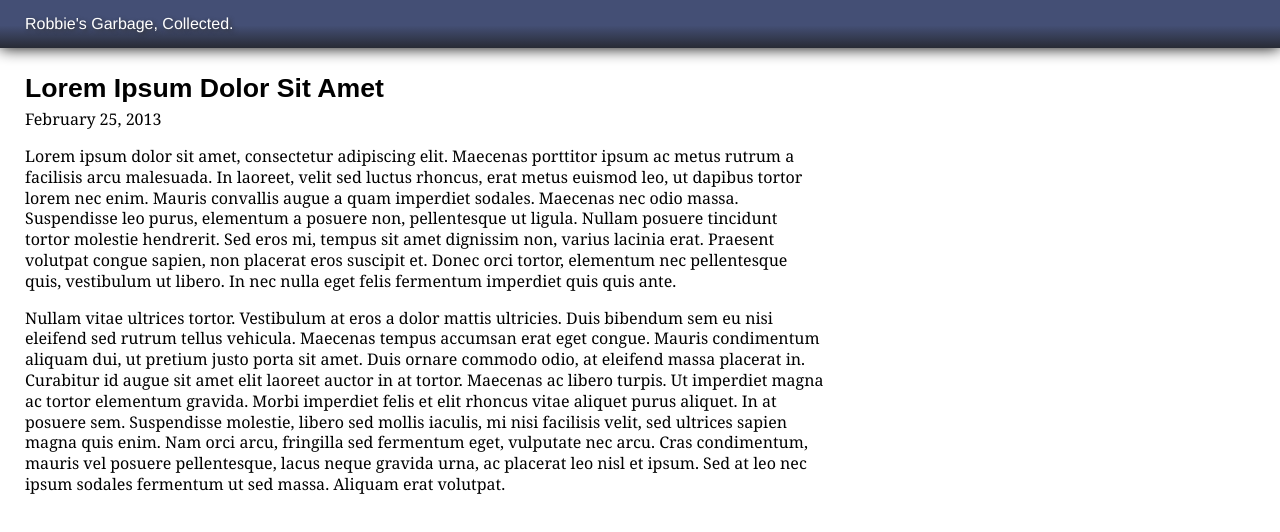
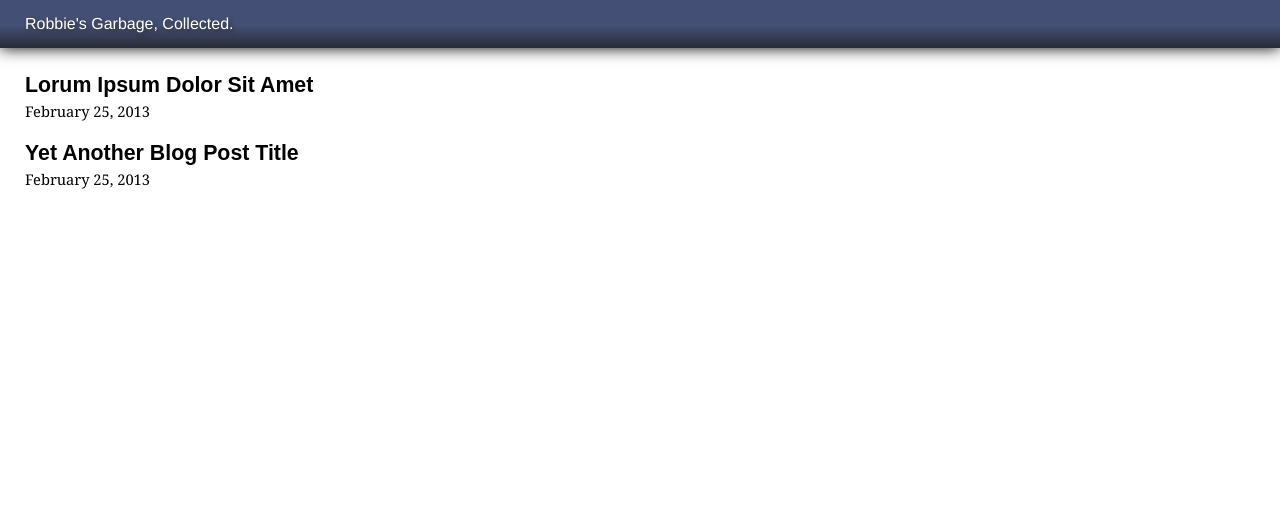
Before and after one commit to robbiev/robbiev.github.com, a plain HTML site: page index.html in a window 1280 px wide. Drawn offline with Linux system fonts and the light colour scheme.

Commit message:
example home page

```diff
--- a/index.html
+++ b/index.html
@@ -8,20 +8,14 @@
     <div class="body">
       <div class="header">
         <div class="title">
-          Robbie&#39;s Garbage, Collected.
+          <a href="">Robbie&#39;s Garbage, Collected.</a>
         </div>
       </div>
-      <div class="blog">
-        <h1>Lorem Ipsum Dolor Sit Amet</h1>
+      <div class="home">
+        <h2><a href="post.html">Lorum Ipsum Dolor Sit Amet</a></h2>
         <div class="date">February 25, 2013</div>
-        <div class="entry">
-          <p>
-          Lorem ipsum dolor sit amet, consectetur adipiscing elit. Maecenas porttitor ipsum ac metus rutrum a facilisis arcu malesuada. In laoreet, velit sed luctus rhoncus, erat metus euismod leo, ut dapibus tortor lorem nec enim. Mauris convallis augue a quam imperdiet sodales. Maecenas nec odio massa. Suspendisse leo purus, elementum a posuere non, pellentesque ut ligula. Nullam posuere tincidunt tortor molestie hendrerit. Sed eros mi, tempus sit amet dignissim non, varius lacinia erat. Praesent volutpat congue sapien, non placerat eros suscipit et. Donec orci tortor, elementum nec pellentesque quis, vestibulum ut libero. In nec nulla eget felis fermentum imperdiet quis quis ante.
-          </p>
-          <p>
-          Nullam vitae ultrices tortor. Vestibulum at eros a dolor mattis ultricies. Duis bibendum sem eu nisi eleifend sed rutrum tellus vehicula. Maecenas tempus accumsan erat eget congue. Mauris condimentum aliquam dui, ut pretium justo porta sit amet. Duis ornare commodo odio, at eleifend massa placerat in. Curabitur id augue sit amet elit laoreet auctor in at tortor. Maecenas ac libero turpis. Ut imperdiet magna ac tortor elementum gravida. Morbi imperdiet felis et elit rhoncus vitae aliquet purus aliquet. In at posuere sem. Suspendisse molestie, libero sed mollis iaculis, mi nisi facilisis velit, sed ultrices sapien magna quis enim. Nam orci arcu, fringilla sed fermentum eget, vulputate nec arcu. Cras condimentum, mauris vel posuere pellentesque, lacus neque gravida urna, ac placerat leo nisl et ipsum. Sed at leo nec ipsum sodales fermentum ut sed massa. Aliquam erat volutpat.
-          </p>
-        </div>
+        <h2><a href="post.html">Yet Another Blog Post Title</a></h2>
+        <div class="date">February 25, 2013</div>
       </div>
     </div>
   </body>
--- a/style.css
+++ b/style.css
@@ -2,6 +2,10 @@ body {
   font-family: Georgia, serif;
   font-size: 12pt;
   margin: 0px;
+}
+
+a {
+  text-decoration: none;
 }
 
 .body {
@@ -9,8 +13,6 @@ body {
 
 .header {
   background-color: #303546;
-  padding-top: 15px;
-  padding-bottom: 15px;
   box-shadow: 0px 0px 15px;
   background-image: linear-gradient(bottom, rgb(68,79,117) 47%, rgb(40,43,53) 0%);
   background-image: -o-linear-gradient(bottom, rgb(68,79,117) 47%, rgb(40,43,53) 0%);
@@ -35,7 +37,14 @@ body {
   color: white;
 }
 
-.blog {
+.title a {
+  padding-top: 15px;
+  padding-bottom: 15px;
+  color: white;
+  display: block;
+}
+
+.blog, .home {
   margin: 25px 25px 25px 25px;
   width: 50em;
 }
@@ -51,8 +60,26 @@ body {
   line-height: 1.3em;
 }
 
+.home .date {
+  font-size: 11pt;
+  margin-top: 0.2em;
+  margin-bottom: 1.4em;
+}
+
+.home a:link {
+  color: black;
+}
+
+h1, h2 {
+  font-family: Arial, sans-serif;
+}
+
 h1 {
   margin: 0px;
-  font-family: Arial, sans-serif;
   font-size: 20pt;
 }
+
+.home h2 {
+  margin: 0px;
+  font-size: 16pt;
+}
```
Also changed, not shown: post.html (added, +28 -0 lines).
